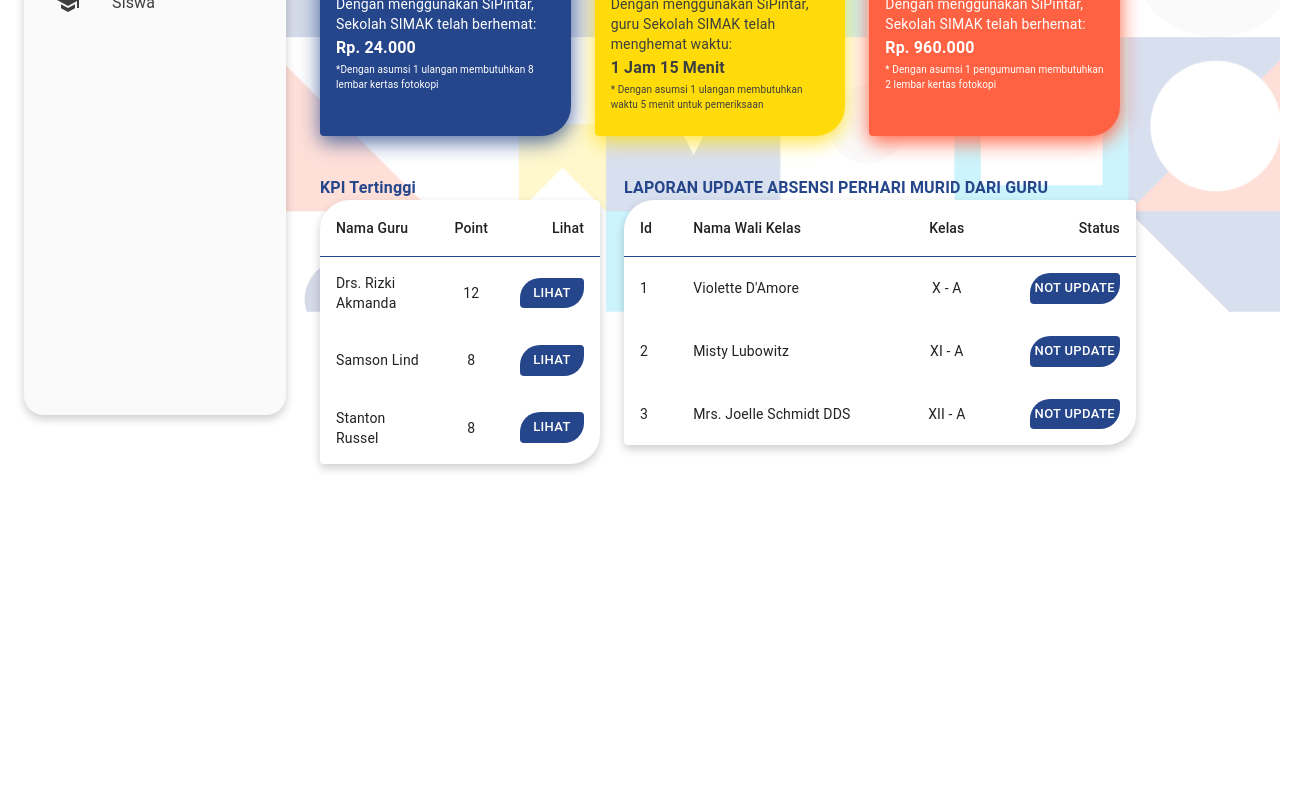
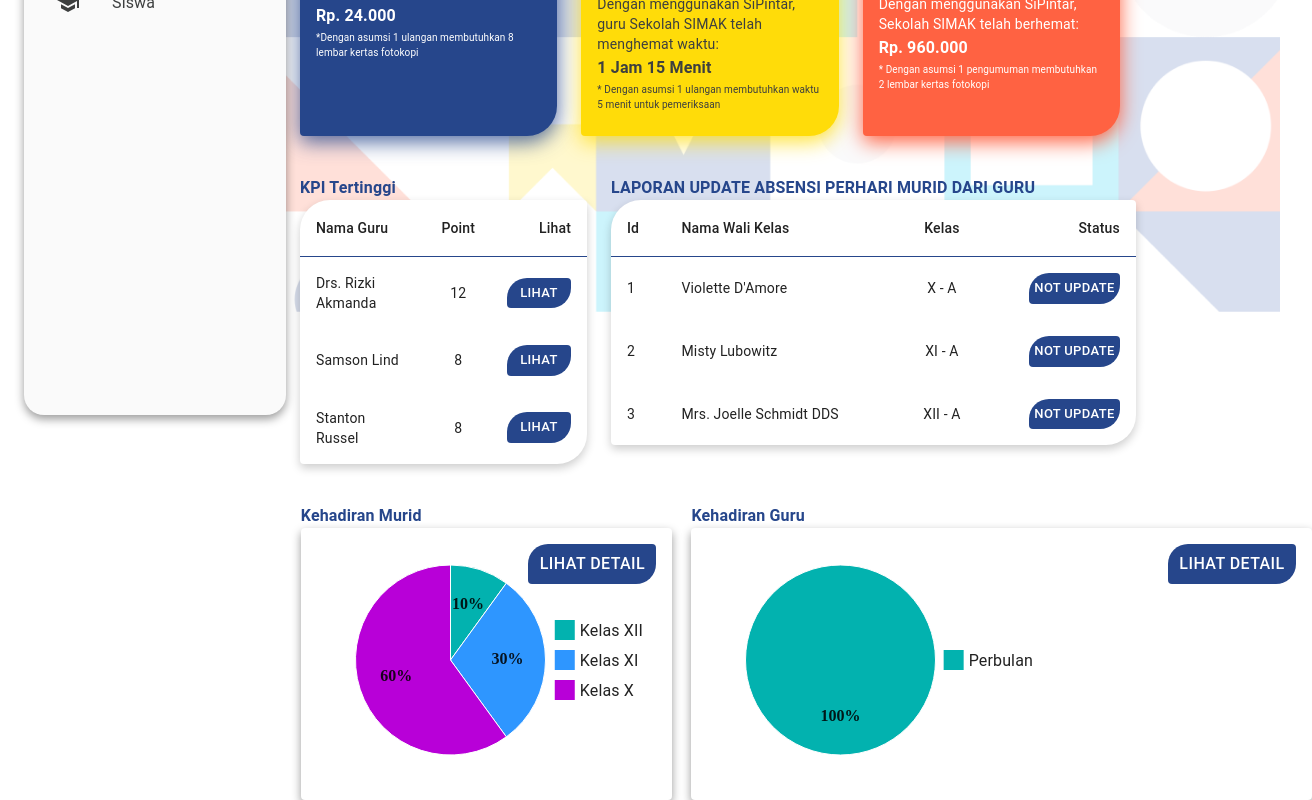
Before and after one commit to IlhamMuhamadNur/sekolahku-fe, a React (Vite) app: page /admindashboard in a window 1280 px wide. Shown: the part 353-1153 px from the top of the page, 1312 px wide, since content can reach past the window. Before the commit the page ends 841 px from the top, so only its background shows below. Built offline with nearby package versions, Linux system fonts and the light colour scheme.

Commit message:
menambahkan charts pada dashboard

```diff
--- a/src/views/pages/AdminDashboard.jsx
+++ b/src/views/pages/AdminDashboard.jsx
@@ -1,5 +1,7 @@
-import React, { useState } from "react";
-import axios from "axios";
+import * as React from "react";
+import { PieChart, pieArcLabelClasses } from "@mui/x-charts/PieChart";
+import { kehadiranGuru, kehadiranMurid, valueFormatter } from "./webUsageStats";
+import { useState } from "react";
 import {
   Box,
   Typography,
@@ -29,6 +31,24 @@ import {
   School as SchoolIcon,
 } from "@mui/icons-material";
 
+const size = {
+  width: 330,
+  height: 200,
+};
+
+const data = {
+  data: kehadiranMurid,
+  valueFormatter,
+};
+const size1 = {
+  width: 330,
+  height: 200,
+};
+
+const data1 = {
+  data: kehadiranGuru,
+  valueFormatter,
+};
 const AdminDashboard = () => {
   const rows0 = [
     {
@@ -168,7 +188,7 @@ const AdminDashboard = () => {
           borderRadius: "20px",
           margin: 3,
           marginRight: 0,
-          boxShadow: "0px 4px 10px rgba(0,0,0,0.2)",
+          boxShadow: "0px 4px 10px rgba(0,0,0,0.4)",
           position: "fixed", // Menjaga posisi sidebar tetap
           top: 0, // Menjaga sidebar tetap di atas
           left: 0, // Menjaga sidebar tetap di kiri
@@ -198,7 +218,7 @@ const AdminDashboard = () => {
             alignItems: "center",
             padding: 1,
             borderRadius: "10px",
-            boxShadow: "0px 3px 7px rgba(0, 0, 0, 0.27)",
+            boxShadow: "0px 3px 7px rgba(0, 0, 0, 0.4)",
             marginBottom: 2,
             cursor: "pointer",
           }}
@@ -227,7 +247,7 @@ const AdminDashboard = () => {
               height: 130,
               bgcolor: "background.paper",
               borderRadius: "15px",
-              boxShadow: "0px 4px 12px rgba(0,0,0,0.3)",
+              boxShadow: "0px 4px 12px rgba(0,0,0,0.2)",
               p: 3,
               outline: "none",
             }}
@@ -349,7 +369,7 @@ const AdminDashboard = () => {
           sx={{
             flex: 1,
             position: "absolute",
-            left: 280,
+            left: 260,
             right: 0,
             backgroundImage: "url('src/assets/image/bg.png')", // Path gambar
             backgroundSize: "cover", // Menyesuaikan gambar agar penuh
@@ -369,7 +389,7 @@ const AdminDashboard = () => {
                 height: 80,
                 borderTopLeftRadius: "30px",
                 borderBottomRightRadius: "30px",
-                boxShadow: "0px 4px 15px rgba(0, 0, 0, 0.3)",
+                boxShadow: "0px 4px 15px rgba(0, 0, 0, 0.4)",
               }}
             >
               <CardContent
@@ -396,7 +416,7 @@ const AdminDashboard = () => {
                 height: 80,
                 borderTopLeftRadius: "30px",
                 borderBottomRightRadius: "30px",
-                boxShadow: "0px 4px 15px rgba(0, 0, 0, 0.3)",
+                boxShadow: "0px 4px 15px rgba(0, 0, 0, 0.4)",
               }}
             >
               <CardContent
@@ -423,7 +443,7 @@ const AdminDashboard = () => {
                 height: 80,
                 borderTopLeftRadius: "30px",
                 borderBottomRightRadius: "30px",
-                boxShadow: "0px 4px 15px rgba(0, 0, 0, 0.3)",
+                boxShadow: "0px 4px 15px rgba(0, 0, 0, 0.4)",
               }}
             >
               <CardContent
@@ -450,7 +470,7 @@ const AdminDashboard = () => {
                 height: 80,
                 borderTopLeftRadius: "30px",
                 borderBottomRightRadius: "30px",
-                boxShadow: "0px 4px 15px rgba(0, 0, 0, 0.3)",
+                boxShadow: "0px 4px 15px rgba(0, 0, 0, 0.4)",
               }}
             >
               <CardContent
@@ -558,7 +578,7 @@ const AdminDashboard = () => {
           </Box>
           <Box
             sx={{
-              marginTop: 5,
+              marginTop: 6,
               marginLeft: 6,
               maxWidth: "100%",
               maxHeight: "100%",
@@ -575,7 +595,7 @@ const AdminDashboard = () => {
                 flex: 1,
                 minWidth: "35%",
                 maxWidth: "35%",
-                mb: 3,
+                mb: "none",
                 minHeight: "35%",
                 maxHeight: "35%",
               }}
@@ -719,6 +739,139 @@ const AdminDashboard = () => {
               </TableContainer>
             </Box>
           </Box>
+          <Box
+            sx={{
+              display: "flex", // Menyusun elemen secara horizontal
+              justifyContent: "space-between", // Memberi jarak antar elemen
+              mb: 10,
+            }}
+          >
+            <Box
+              sx={{
+                flex: 1,
+                minWidth: "33.3%", // Mengatur lebar minimum untuk 2 kolom
+                maxWidth: "33.3%", // Mengatur lebar maksimum untuk 2 kolom
+                minHeight: "35%",
+                maxHeight: "35%",
+                marginLeft: "4%", // Memberi jarak antar kolom
+              }}
+            >
+              <Typography
+                sx={{
+                  color: "#26468B",
+                  fontWeight: 600,
+                }}
+              >
+                Kehadiran Murid
+              </Typography>
+              <Card
+                sx={{
+                  position: "relative",
+                  width: "100%",
+                  padding: "16px",
+                  overflow: "hidden",
+                  boxShadow: "0px 4px 10px rgba(0,0,0,0.4)",
+                }}
+              >
+                <Button
+                  sx={{
+                    backgroundColor: "#26468B",
+                    borderTopLeftRadius: "20px",
+                    borderBottomRightRadius: "20px",
+                    color: "white",
+                    position: "absolute",
+                    right: 16,
+                    top: 16,
+                    minWidth: "10vw",
+                    fontSize: "1rem",
+                  }}
+                >
+                  Lihat Detail
+                </Button>
+                <CardContent>
+                  <PieChart
+                    series={[
+                      {
+                        arcLabel: (item) => `${item.value}%`,
+                        arcLabelMinAngle: 35,
+                        arcLabelRadius: "60%",
+                        ...data,
+                      },
+                    ]}
+                    sx={{
+                      [`& .${pieArcLabelClasses.root}`]: {
+                        fontWeight: "bold",
+                      },
+                    }}
+                    {...size}
+                  />
+                </CardContent>
+              </Card>
+            </Box>
+
+            <Box
+              sx={{
+                flex: 1,
+                minWidth: "33.3%", // Mengatur lebar minimum untuk 2 kolom
+                maxWidth: "100%", // Mengatur lebar maksimum untuk 2 kolom
+                minHeight: "35%",
+                maxHeight: "35%",
+                marginLeft: "5%", // Memberi jarak antar kolom
+              }}
+            >
+              <Typography
+                sx={{
+                  color: "#26468B",
+                  fontWeight: 600,
+                }}
+              >
+                Kehadiran Guru
+              </Typography>
+              <Card
+                sx={{
+                  position: "relative",
+                  width: "100%",
+                  padding: "16px",
+                  overflow: "hidden",
+                  boxShadow: "0px 4px 10px rgba(0,0,0,0.4)",
+                }}
+              >
+                <Button
+                  sx={{
+                    backgroundColor: "#26468B",
+                    borderTopLeftRadius: "20px",
+                    borderBottomRightRadius: "20px",
+                    color: "white",
+                    position: "absolute",
+                    right: 16,
+                    top: 16,
+                    minWidth: "10vw",
+                    fontSize: "1rem",
+                  }}
+                >
+                  Lihat Detail
+                </Button>
+                <CardContent>
+                  <PieChart
+                    series={[
+                      {
+                        arcLabel: (item) => `${item.value}%`,
+                        arcLabelMinAngle: 35,
+                        arcLabelRadius: "60%",
+                        ...data1,
+                      },
+                    ]}
+                    sx={{
+                      [`& .${pieArcLabelClasses.root}`]: {
+                        fontWeight: "bold",
+                      },
+                    }}
+                    {...size1}
+                  />
+                </CardContent>
+              </Card>
+            </Box>
+          </Box>
         </Box>
       </Box>
     </Box>
--- /dev/null
+++ b/src/views/pages/webUsageStats.js
@@ -0,0 +1,37 @@
+// Data derived from https://gs.statcounter.com/os-market-share/desktop/worldwide/2023
+// And https://gs.statcounter.com/os-market-share/mobile/worldwide/2023
+// And https://gs.statcounter.com/platform-market-share/desktop-mobile-tablet/worldwide/2023
+// For the month of December 2023
+
+export const kehadiranMurid = [
+  {
+    label: "Kelas XII",
+    value: 10,
+  },
+  {
+    label: "Kelas XI",
+    value: 30,
+  },
+  {
+    label: "Kelas X",
+    value: 60,
+  },
+];
+
+export const kehadiranGuru = [
+  {
+    label: "Perbulan",
+    value: 100,
+  },
+];
+
+const normalize = (v, v2) => Number.parseFloat(((v * v2) / 100).toFixed(2));
+
+export const km = [
+  ...kehadiranMurid.map((v) => ({
+    label: v.label === "Other" ? "Other (Desktop)" : v.label,
+    value: normalize,
+  })),
+];
+
+export const valueFormatter = (item) => `${item.value}%`;
```
